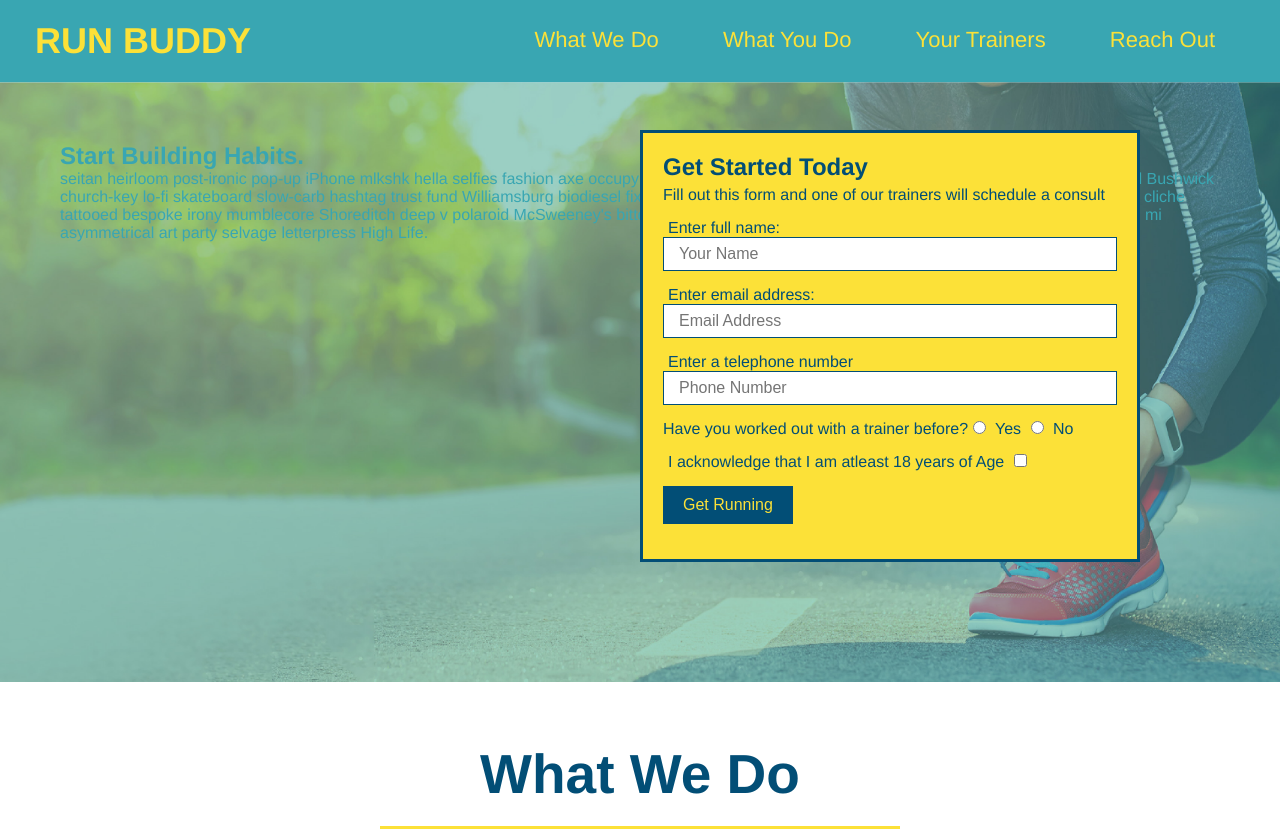
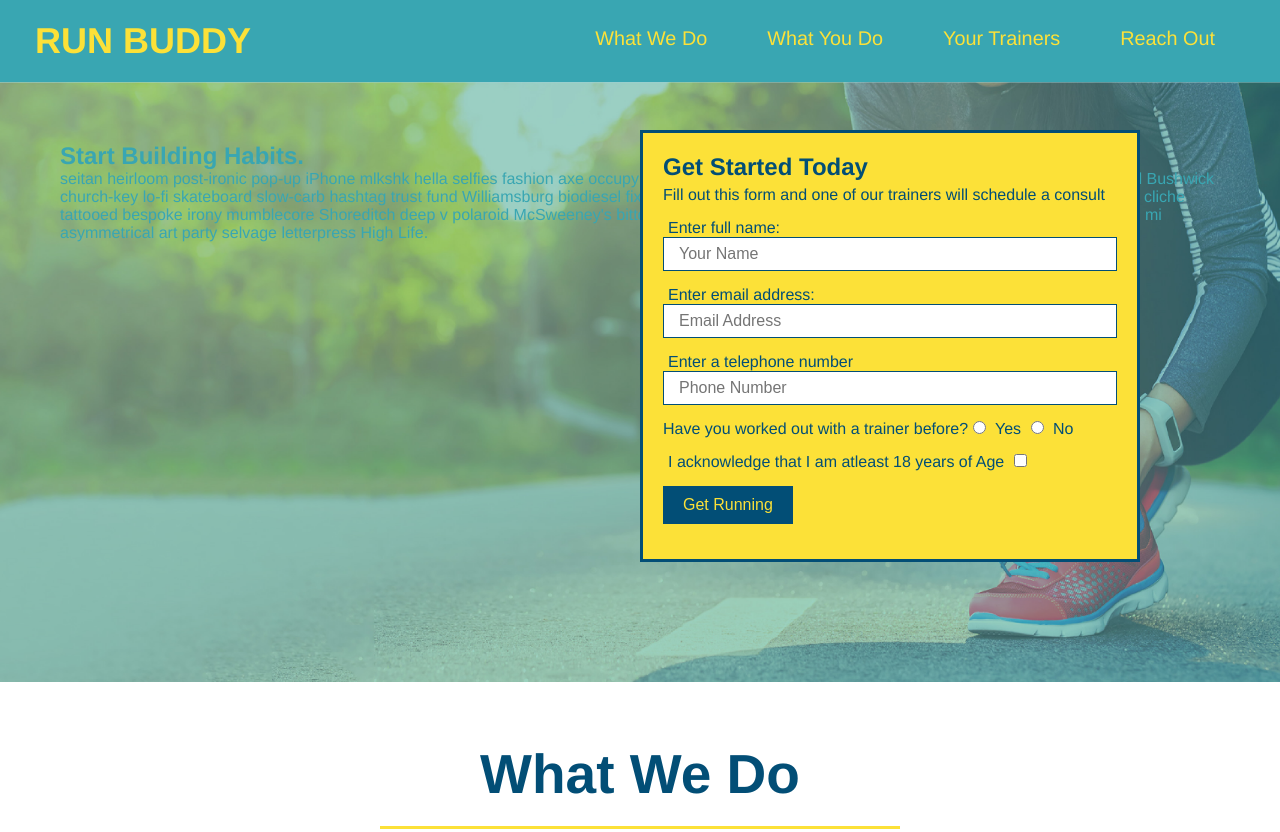
Before and after one commit to aidanangelowashere/run-buddy, a plain HTML site: page index.html in a window 1280 px wide. Shown: the top 832 px of the page. Drawn offline with Linux system fonts and the light colour scheme.

Commit message:
add flexbox to header

```diff
--- a/assets/css/style.css
+++ b/assets/css/style.css
@@ -4,7 +4,9 @@
     padding: 0;
     box-sizing: border-box;
   }
-  header {
+/* adding flexbox to configure for differing sizes, justify content to space out
+Run Buddy and list elements and wrap to account for zooming and adjusting screen sizes */
+header {
   padding: 20px 35px;
   background-color: #39a6b2;
   display: flex;
@@ -30,16 +32,23 @@ ul {
 header nav {
   margin: 7px 0;
 }
-header nav ul li {
-  display: inline;
+/*change to flex, wrap content, spacebetween,list style=none in order to get rid of bullets
+align items center to adjust on y axis and center with header h1 */
+header nav ul  {
+  display: flex;
+  flex-wrap: wrap;
+  justify-content: space-between;
+  align-items:center;
+  list-style: none;
 }
+/*adjusted font size to 1.55vw (viewport width) so that font will always
+be 1.55% of windows width to account for differing display sizes */
 header nav ul li a {
   margin: 0 30px;
   font-weight: lighter;
-  font-size: 22px;
+  font-size: 1.55vw;
 }
 body {
-    /* more on this crazy alphanumerical value in a minute! */
     color: #39a6b2;
     font-family: Helvetica, Arial, sans-serif;
   }
```
